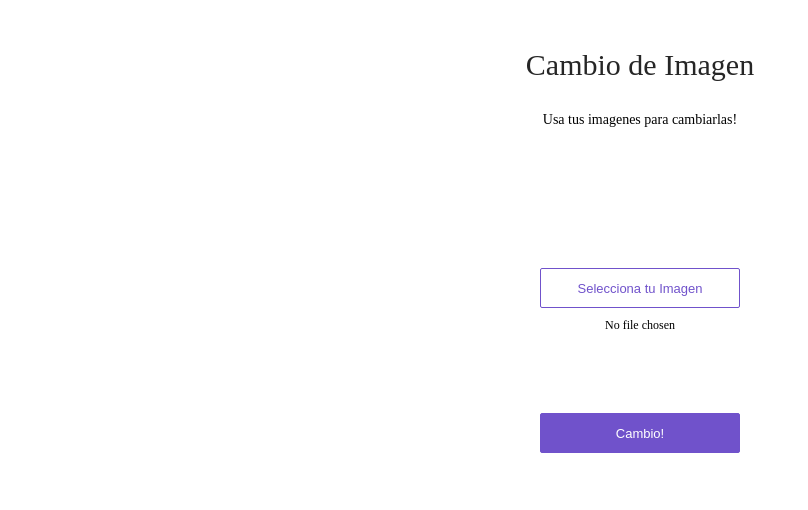
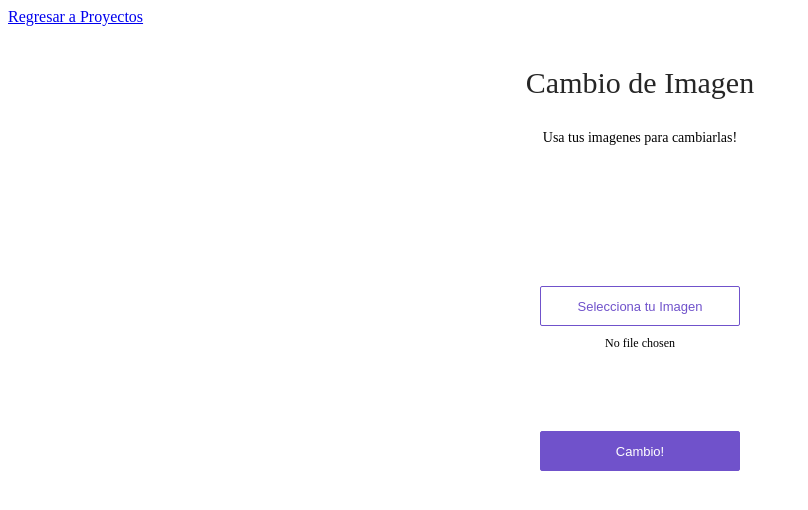
Before and after one commit to atovav/fApp, a plain HTML site: page app/view/index.html in a window 1280 px wide. Shown: the whole page, without its empty margins (0-808 px from the left). Drawn offline with Linux system fonts and the light colour scheme.

Commit message:
Add link to page

```diff
--- a/app/view/index.html
+++ b/app/view/index.html
@@ -6,6 +6,7 @@
 </head>
 <body>
 <div>
+  <a href="https://alantovar.me/pages/projects.html">Regresar a Proyectos</a>
   <div class='center'>
     <div class='title'>Cambio de Imagen </div>
     <p>
```
